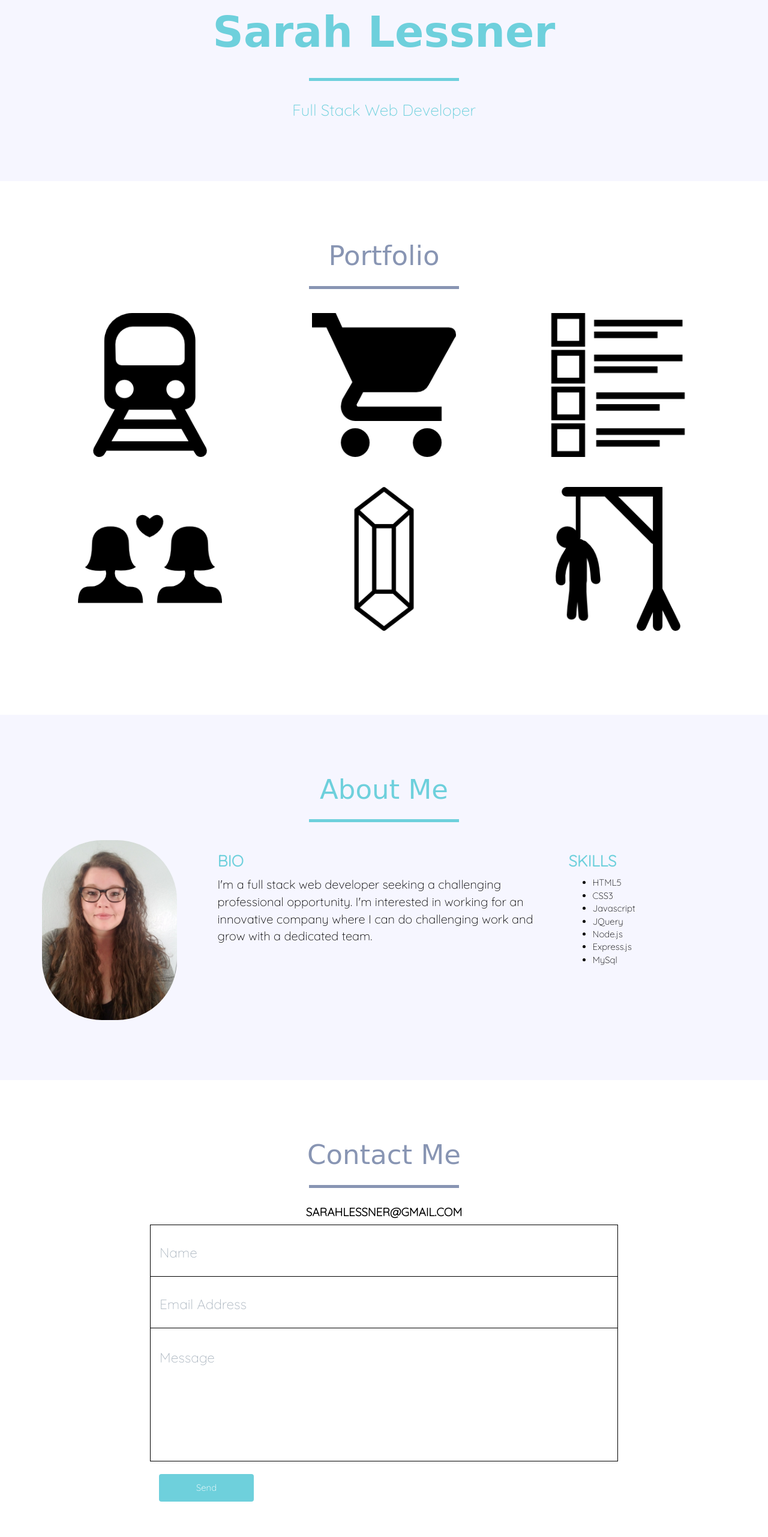
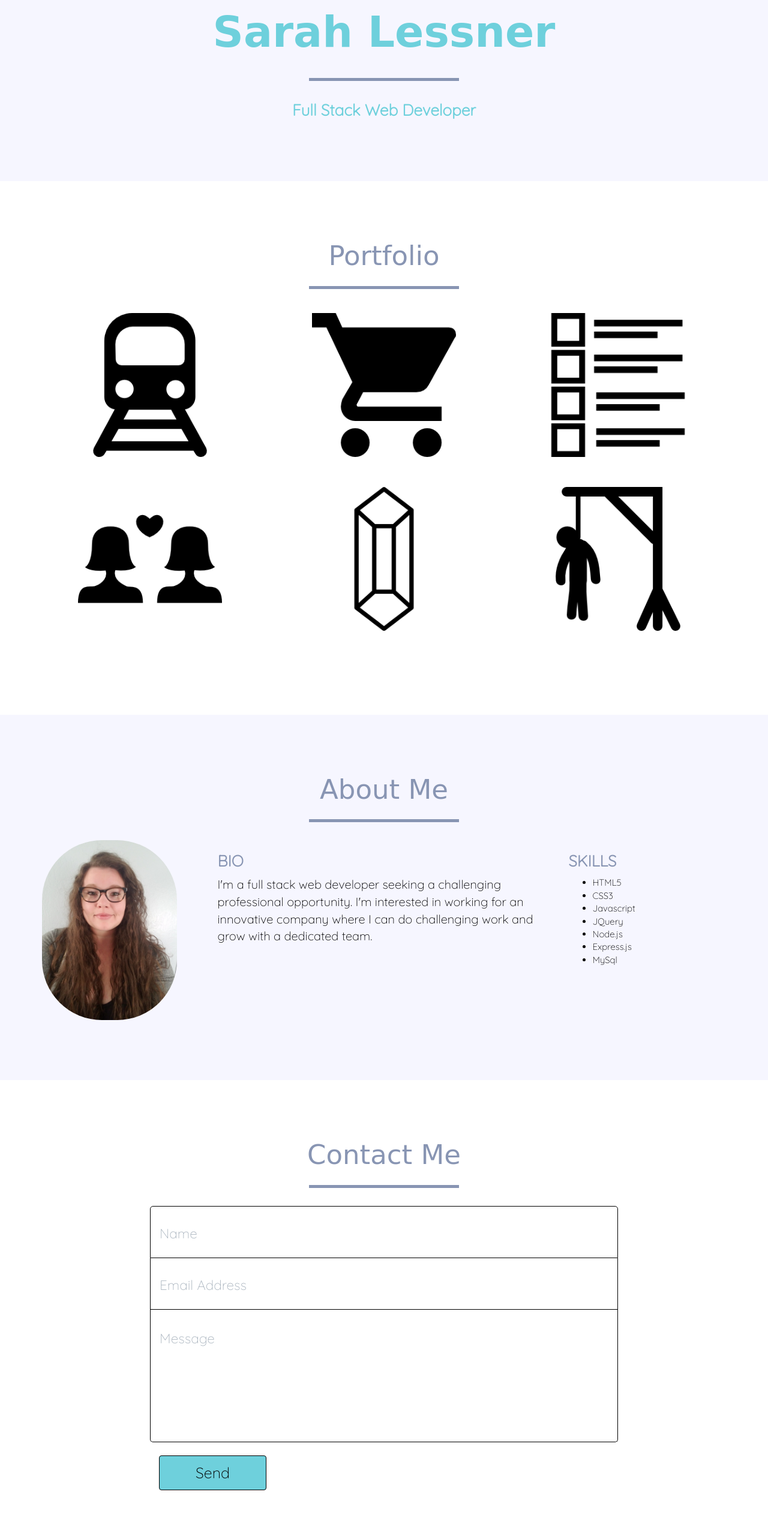
Before and after one commit to sarahlessner/professional-portfolio, a website: page index.html in a window 1280 px wide. Shown: the part 197-2760 px from the top of the page at 60% size. Drawn offline with nearby package versions, Linux system fonts and the light colour scheme; a web font is replaced by a local one.

Commit message:
updated color scheme

```diff
--- a/index.html
+++ b/index.html
@@ -242,7 +242,7 @@
                 <div class="col-lg-12 text-center">
                     <h2>Contact Me</h2>
                     <hr class="cogs-primary">
-                    <h4>sarahlessner@gmail.com</h4>
+
                 </div>
             </div>
             <div class="row">
@@ -264,8 +264,8 @@
                                 <p class="help-block text-danger"></p>
                             </div>
                         </div>
-                        <div class="row control-group">
-                            <div class="form-group col-xs-12 floating-label-form-group controls">
+                        <div class="row control-group" >
+                            <div class="form-group col-xs-12 floating-label-form-group controls" id="emailmsg">
                                 <label>Message</label>
                                 <textarea rows="5" class="form-control" placeholder="Message" id="email_body" required data-validation-required-message="Please enter a message."></textarea>
                                 <p class="help-block text-danger"></p>
--- a/public/css/portfolio.css
+++ b/public/css/portfolio.css
@@ -64,14 +64,15 @@ hr.cogs-primary:after {
     padding: 0 .25em;
     font-family: FontAwesome;
     font-size: 2em;
+    color: #6ed0dc;
 }
 
 hr.cogs-light {
-    border-color: #6ed0dc;
+    border-color: #8895b3;
 }
 
 hr.cogs-light:after {
-    color: #6ed0dc;
+
     background-color: #f6f6ff;
 }
 
@@ -80,7 +81,7 @@ hr.cogs-primary {
 }
 
 hr.cogs-primary:after {
-    color: #8895b3;
+
     background-color: #fff;
 }
 
@@ -109,11 +110,13 @@ header .intro-text .name {
     font-family: 'Galada', cursive;
     font-size: 2em;
     font-weight: 700;
+    color: #6ed0dc;
 }
 
 header .intro-text .skills {
-    font-size: 1.25em;
-    font-weight: 300;
+    font-size: 30px;
+    font-weight: bold;
+
 }
 
 @media(min-width:768px) {
@@ -215,7 +218,7 @@ section h2 {
 }
 
 section.success {
-    color: #6ed0dc;
+    color: #8895b3;
     background: #f6f6ff;
 }
 
@@ -245,8 +248,12 @@ section.success ul {
 .list-inline .fa {
     font-size: 50px;
     margin-right: 20px;
-    color: #c3b9fc;
+    color: rgba(151,222,231,.7);
     margin-left: 15px;
+}
+
+.list-inline .fa:hover {
+  color: #c3b9fc;
 }
 
 .list-inline {
@@ -346,6 +353,7 @@ section.success ul {
 
 .floating-label-form-group:last-child {
   border-bottom: 1px solid black;
+
 }
 
 .floating-label-form-group input,
@@ -355,7 +363,7 @@ section.success ul {
     padding-right: 0;
     padding-left: 0;
     border: 0;
-    border-radius: 0;
+    /*border-radius: 0;*/
     font-size: 1.5em;
     background: 0 0;
     box-shadow: none!important;
@@ -381,7 +389,9 @@ section.success ul {
 
 .floating-label-form-group::not(:first-child) {
     padding-left: 14px;
-    border-left: 1px solid #eee;
+    border-left: 1px solid black;
+
+
 }
 
 .floating-label-form-group-with-value label {
@@ -395,6 +405,15 @@ section.success ul {
 
 form .row:first-child .floating-label-form-group {
     border-top: 1px solid black;
+    border-top-left-radius: 5px;
+    border-top-right-radius: 5px;
+
+
+}
+
+#emailmsg {
+  border-bottom-left-radius: 5px;
+  border-bottom-right-radius: 5px;
 }
 
 footer {
@@ -438,9 +457,11 @@ footer .footer-below {
 
 .submitbtn {
     background: #6ed0dc;
-    color: white;
+    color: black;
     padding-left: 60px;
     padding-right: 60px;
+    border: 0.25px solid black;
+    font-size: 25px
 }
 
 .scroll-top {
```
